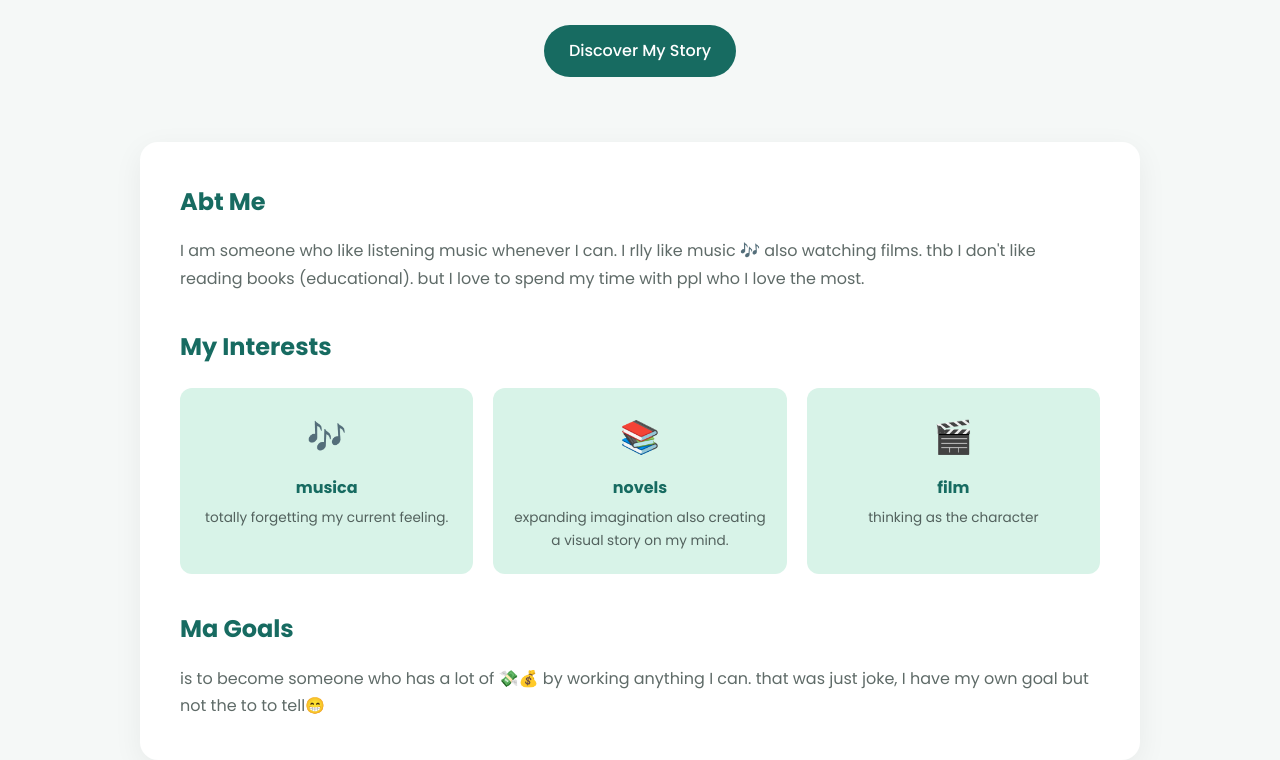
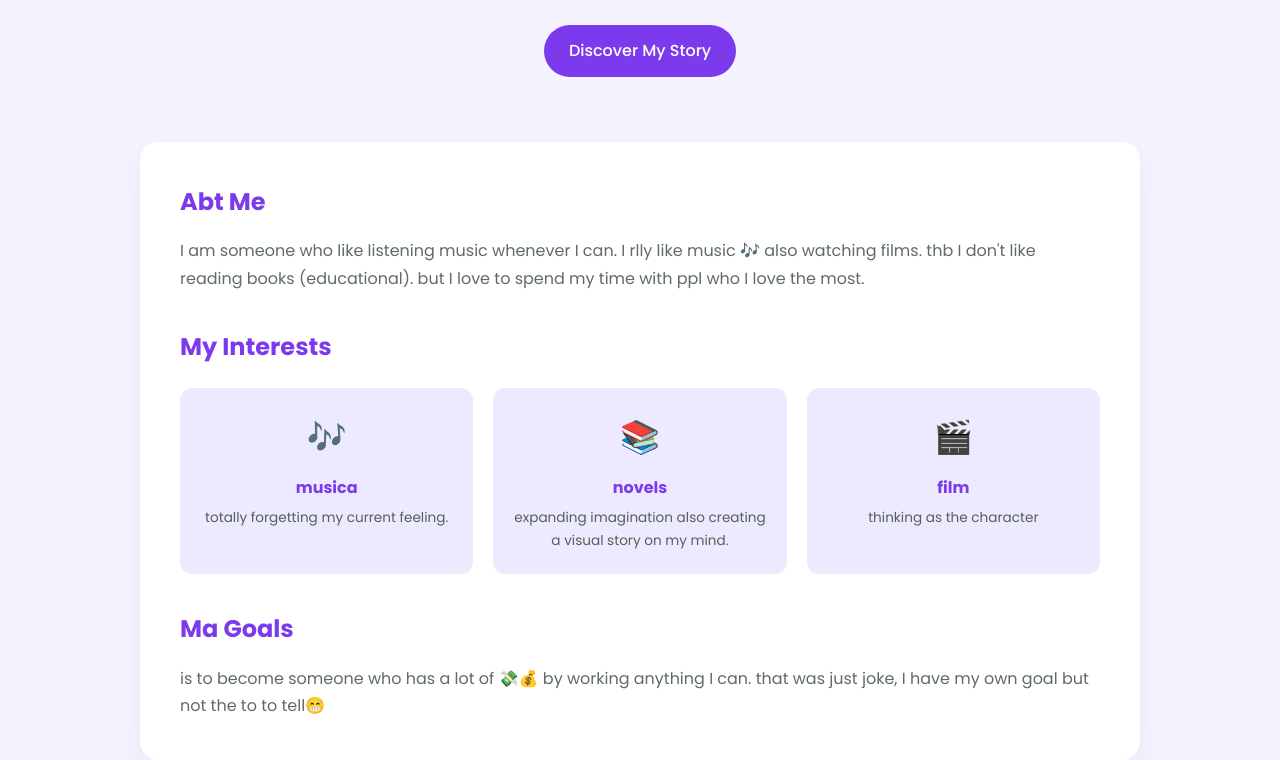
Before and after one commit to bethel7assaye/betty, a plain HTML site: page index.html in a window 1280 px wide. Shown: the part 425-1185 px from the top of the page. Drawn offline with Linux system fonts and the light colour scheme.

Commit message:
Update color palette in CSS variables

```diff
--- a/style.css
+++ b/style.css
@@ -1,11 +1,11 @@
 /* 1. COLOR PALETTE: CSS VARIABLES */
 
 :root {
-    --primary-color: #176b61;
-    --secondary-color: #d8f3e8;
-    --accent-color: #f4b860;
-    --text-color: #263238;
-    --background-color: #f5f8f7;
+    --primary-color: #7c3aed;
+    --secondary-color: #ede9fe;
+    --accent-color: #c084fc;
+    --text-color: #2e1065;
+    --background-color: #f5f3ff;
     --white-color: #ffffff;
 }
 
```
